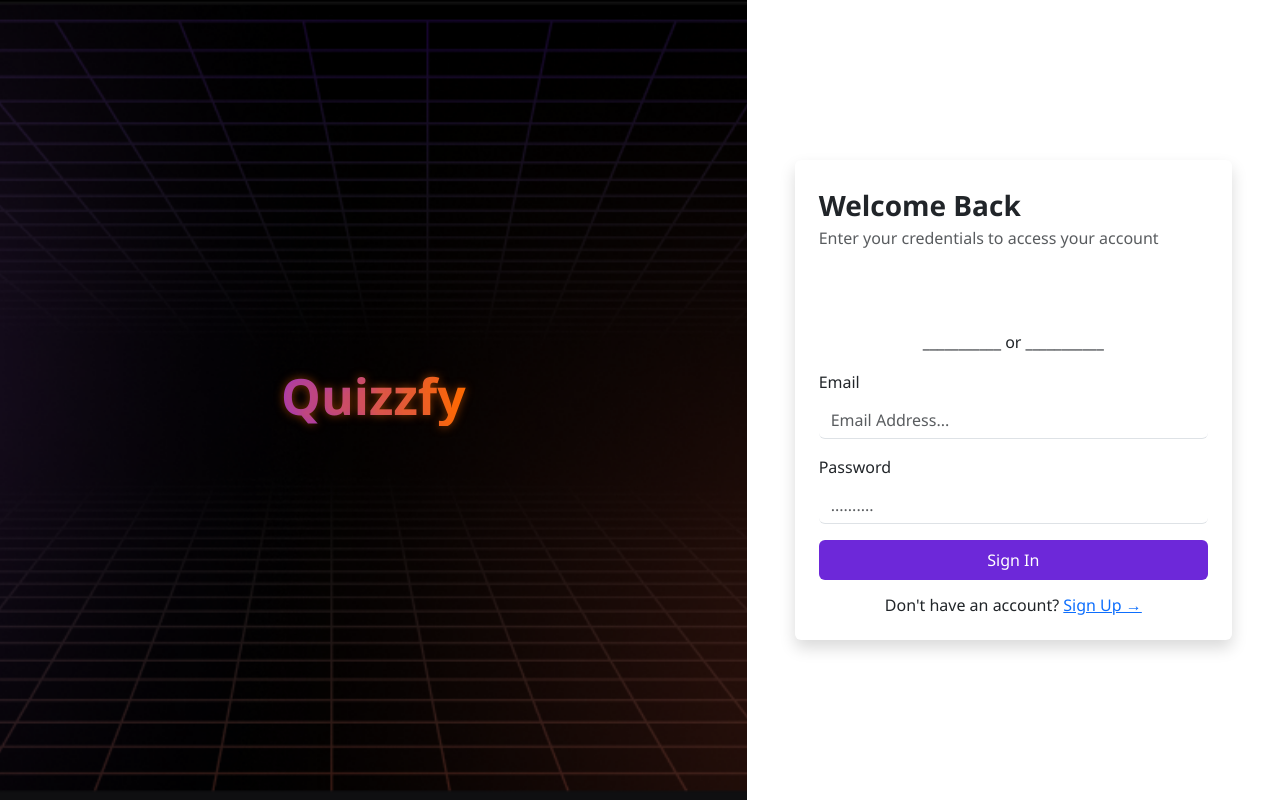
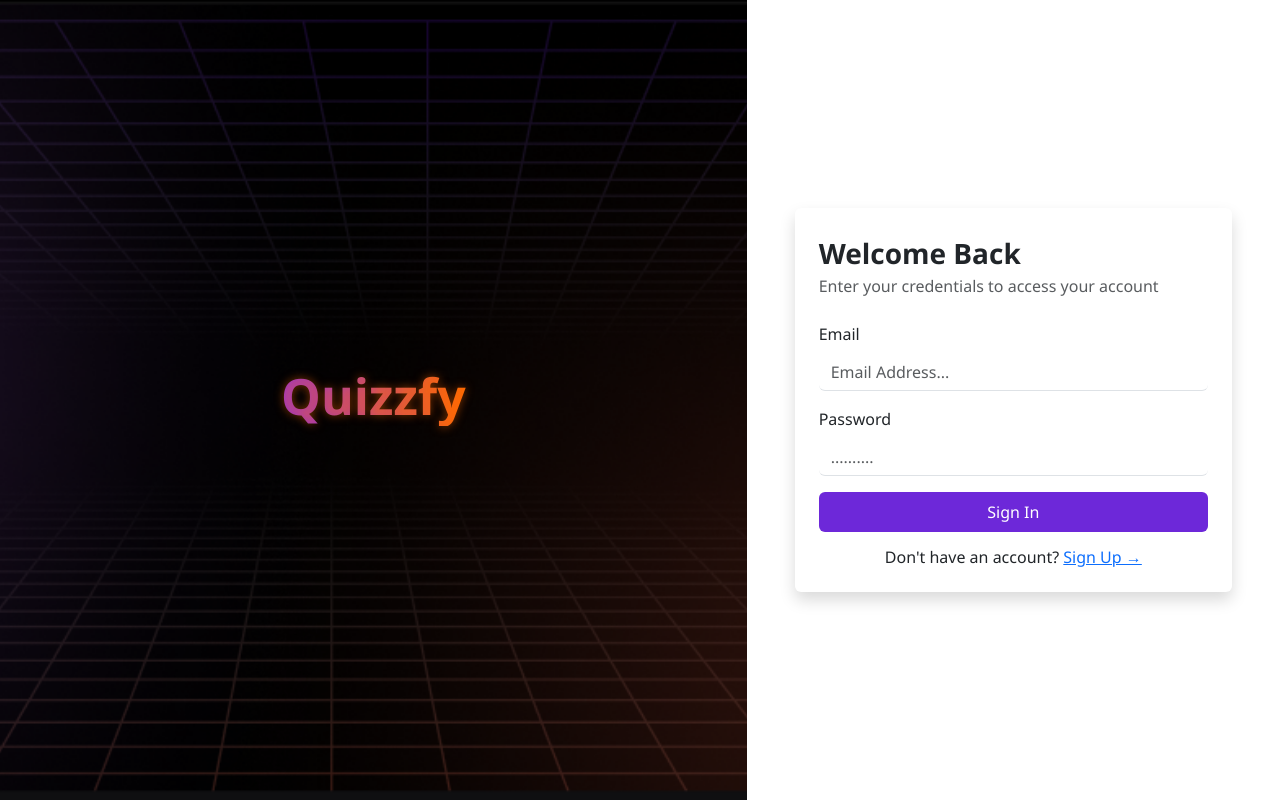
Before and after one commit to Janvi521/Quizzfy-Frontend, a React (Vite) app: page /signIn in a window 1280 px wide. Built offline with nearby package versions, Linux system fonts and the light colour scheme.

Commit message:
Update SignIn.jsx

```diff
--- a/src/comopents/signIn/SignIn.jsx
+++ b/src/comopents/signIn/SignIn.jsx
@@ -99,11 +99,11 @@ const responseSuccessGoogle = (response) => {
             <strong className="fs-3">Welcome Back</strong>
             <p className="text-muted mb-4">Enter your credentials to access your account</p>
 
-            <div className="mb-3 text-center">
+{/*             <div className="mb-3 text-center">
               <GoogleLogin onSuccess={responseSuccessGoogle} onError={responseErrorGoogle} />
             </div>
 
-            <p className="text-center">___________ or ___________</p>
+            <p className="text-center">___________ or ___________</p> */}
 
 
 
```
